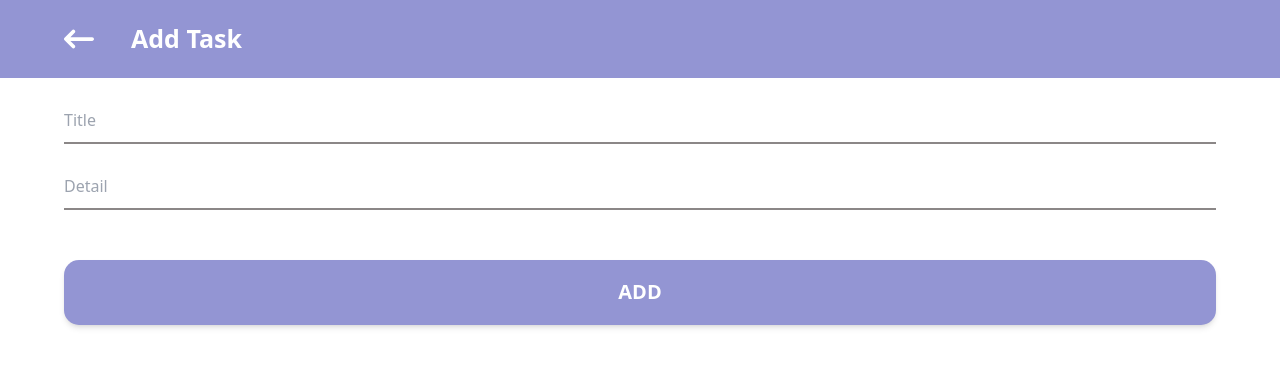
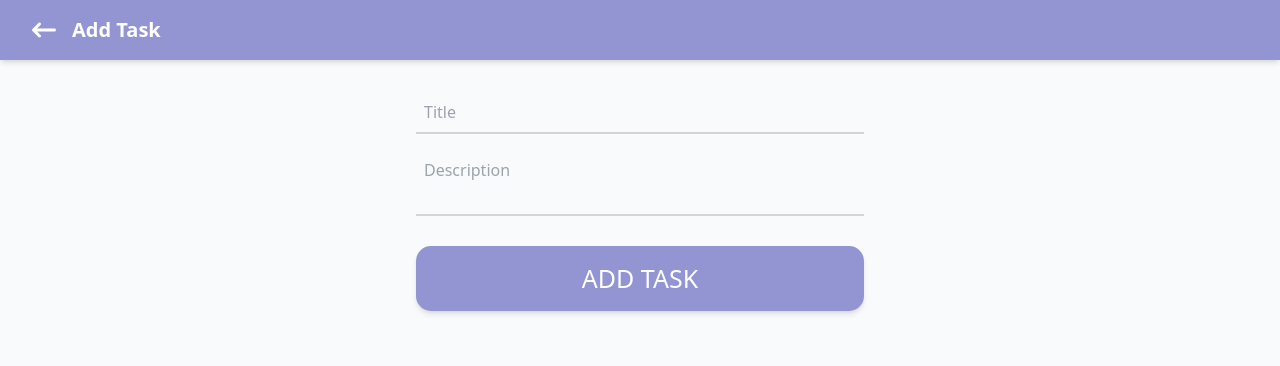
Before and after one commit to kdrv-devv/todolist-next, a Next.js app: page /addtask in a window 1280 px wide. Shown: the top 366 px of the page. Built offline with nearby package versions, Linux system fonts and the light colour scheme.

Commit message:
add-tasks

```diff
--- a/app/addtask/page.tsx
+++ b/app/addtask/page.tsx
@@ -1,37 +1,136 @@
-"use client"
-import { useRouter } from 'next/navigation'
+"use client";
+import { useRouter } from "next/navigation";
+import { useState, useEffect } from "react";
 import { FaArrowLeftLong } from "react-icons/fa6";
+import { toast } from "react-toastify";
 
 const AddTask = () => {
+  const router = useRouter();
+  const [mounted, setMounted] = useState(false);
+  const [formData, setFormData] = useState({
+    title: "",
+    descrip: "",
+  });
 
-    const router = useRouter()
+  useEffect(() => {
+    setMounted(true);
+  }, []);
 
+  const handleChange = (
+    e: React.ChangeEvent<HTMLInputElement | HTMLTextAreaElement>
+  ) => {
+    const { name, value } = e.target;
+    setFormData((prev) => ({
+      ...prev,
+      [name]: value,
+    }));
+  };
+
+  const handleSubmit = async (e: React.FormEvent) => {
+    e.preventDefault();
+
+    if (!formData.title.trim() || !formData.descrip.trim()) {
+      toast.error("Please fill in all fields!");
+      return;
+    }
+
+    try {
+      const newTask = {
+        id: Date.now().toString(),
+        title: formData.title.trim(),
+        descrip: formData.descrip.trim(),
+        createdAt: new Date().toISOString(),
+      };
+
+      // Xavfsiz tarzda localStorage'ga saqlash
+      if (typeof window !== "undefined") {
+        const existingTasks = JSON.parse(localStorage.getItem("tasks") || "[]");
+        localStorage.setItem(
+          "tasks",
+          JSON.stringify([...existingTasks, newTask])
+        );
+      }
+
+      toast.success("Task successfully added!");
+
+      // Form ni tozalash
+      setFormData({
+        title: "",
+        descrip: "",
+      });
+
+      // Bosh sahifaga yo'naltirish
+      setTimeout(() => {
+        router.push("/");
+      }, 1000);
+    } catch (error) {
+      console.error("Xatolik:", error);
+      toast.error("Xatolik yuz berdi!");
+    }
+  };
+
+  if (!mounted) {
+    return null;
+  }
 
   return (
-    <section className="add-page">
-      <header className="todo-header sticky top-0  bg-[#9395d3]">
-        <div className="container flex items-center gap-[37px]  py-5">
-          <button onClick={() => router.push("/")} className="font-[600] text-[30px] text-[#fff]">
-            <FaArrowLeftLong />
-          </button>
-          <h2 className="font-[600] text-[25px] text-[#fff]">Add Task</h2>
+    <div className="min-h-screen bg-gray-50">
+      <header className="bg-[#9395d3] shadow-md">
+        <div className="max-w-7xl mx-auto px-4 sm:px-6 lg:px-8 py-4">
+          <div className="flex items-center gap-4">
+            <button
+              type="button"
+              onClick={() => router.push("/")}
+              className="text-white hover:opacity-80 transition-opacity"
+            >
+              <FaArrowLeftLong size={24} />
+            </button>
+            <h1 className="text-xl font-semibold text-white">Add Task</h1>
+          </div>
         </div>
       </header>
 
-      {/* start add task main section */}
+      <main className="max-w-7xl mx-auto px-4 sm:px-6 lg:px-8 py-8">
+        <div className="max-w-md mx-auto">
+          <form onSubmit={handleSubmit} className="space-y-6">
+            <div className="space-y-4">
+              <div>
+                <input
+                  type="text"
+                  name="title"
+                  value={formData.title}
+                  onChange={handleChange}
+                  placeholder="Title"
+                  className="w-full p-2 border-b-2 border-gray-300 focus:border-[#9395d3]
+                           outline-none transition-colors bg-transparent"
+                  maxLength={100}
+                />
+              </div>
 
-      <section className="add-task-container">
-        <div className="container pt-[30px] min-h-[500px]">
-          <form className="flex flex-col gap-[50px]" action="">
-            <div className="flex flex-col gap-[30px] text-[#8b8787] font-[400] text-[16px]">
-              <input className="outline-none border-b-2 pb-[10px] border-[#8B8787] " type="text" placeholder="Title" />
-              <input className="outline-none border-b-2 pb-[10px] border-[#8B8787]" type="text" placeholder="Detail" />
+              <div>
+                <textarea
+                  name="descrip"
+                  value={formData.descrip}
+                  onChange={handleChange}
+                  placeholder="Description"
+                  rows={2}
+                  className="w-full p-2 border-b-2 border-gray-300
+                           outline-none transition-colors bg-transparent resize-none"
+                  maxLength={200}
+                />
+              </div>
             </div>
-            <button className="shadow-md font-[600] text-[20px] text-[#fff] bg-[#9395d3] rounded-[15px] w-full h-[65px]">ADD</button>
+
+            <button
+              type="submit"
+              className="cancel  shadow-md font-[400] text-[25px] text-[#fff] bg-[#9395d3] transition-all active:bg-[#5b5d91] rounded-[15px] w-full h-[65px]"
+            >
+              ADD TASK
+            </button>
           </form>
         </div>
-      </section>
-    </section>
+      </main>
+    </div>
   );
 };
 
--- a/app/completed/page.tsx
+++ b/app/completed/page.tsx
@@ -12,10 +12,10 @@ const Completed = () => {
     }, []);
 
     if (!isClient) return null; // Server tarafda hech narsa render qilinmaydi
+  //   localStorage bilan ishlash start
 
 
 
-  //   localStorage bilan ishlash start
 
   return (
     <section className="todo-list">
--- a/app/edittask/page.tsx
+++ b/app/edittask/page.tsx
@@ -11,6 +11,9 @@ const EditTask = () => {
       }, []);
 
       if (!isClient) return null; // Server tarafda hech narsa render qilinmaydi
+
+
+
 
 
 
@@ -35,8 +38,8 @@ const EditTask = () => {
                  <input className="outline-none border-b-2 pb-[10px] border-[#8B8787]" type="text" placeholder="Detail" />
                </div>
                 <div className='flex items-center justify-between'>
-               <button className="update shadow-md font-[400] text-[15px] text-[#fff] bg-[#9395d3] rounded-[15px] w-[47%] h-[65px]">Update</button>
-               <button onClick={()=> router.push("/")} className="cancel  shadow-md font-[400] text-[15px] text-[#fff] bg-[#9395d3] rounded-[15px] w-[47%] h-[65px]">Cancel</button>
+               <button className="update shadow-md font-[400] text-[15px] text-[#fff] bg-[#9395d3] transition-all active:bg-[#5b5d91] rounded-[15px] w-[47%] h-[65px]">Update</button>
+               <button onClick={()=> router.push("/")} className="cancel  shadow-md font-[400] text-[15px] text-[#fff] bg-[#9395d3] transition-all active:bg-[#5b5d91] rounded-[15px] w-[47%] h-[65px]">Cancel</button>
                 </div>
              </form>
            </div>
--- a/app/layout.tsx
+++ b/app/layout.tsx
@@ -1,5 +1,7 @@
 import type { Metadata } from "next";
 import { Geist, Geist_Mono } from "next/font/google";
+import { ToastContainer } from "react-toastify";
+import "react-toastify/dist/ReactToastify.css";
 import "./globals.css";
 
 const geistSans = Geist({
@@ -28,6 +30,19 @@ export default function RootLayout({
         className={`${geistSans.variable} ${geistMono.variable} antialiased`}
       >
         {children}
+        <ToastContainer
+          position="top-right"
+          className={"w-[100px]"}
+          autoClose={2000}
+          hideProgressBar={false}
+          newestOnTop={false}
+          closeOnClick
+          rtl={false}
+          pauseOnFocusLoss
+          draggable
+          pauseOnHover
+          theme="light"
+        />
       </body>
     </html>
   );
--- a/app/page.tsx
+++ b/app/page.tsx
@@ -10,11 +10,18 @@ import { useEffect, useState } from "react";
 const Home = () => {
   const router = useRouter();
   const [isClient, setIsClient] = useState(false);
+  const [alltasks, setAllTasks] = useState([]);
   useEffect(() => {
     setIsClient(true);
+    if (typeof window !== "undefined") {
+      const existingTasks = JSON.parse(localStorage.getItem("tasks") || "[]");
+      setAllTasks(existingTasks);
+    }
   }, []);
 
   if (!isClient) return null; // Server tarafda hech narsa render qilinmaydi
+
+
 
   return (
     <section className="todo-list">
@@ -28,17 +35,18 @@ const Home = () => {
       </header>
 
       <section className="main-container bg-[#d6d7ef]">
-        <div className="container py-[10px] flex flex-col gap-[20px]">
-          {Array.from({ length: 15 }).map((_, idx) => (
+        <div className="container py-[10px] flex flex-col gap-[20px] min-h-[calc(100vh-160px)]">
+          {alltasks.length > 0 ? (
+            alltasks.map((value: any) => (
               <div
-              key={idx}
+                key={value.id}
                 className="todo-item flex items-center justify-between h-[82px] bg-[#fff] w-full rounded-[15px] p-[20px]"
               >
                 <div className="todo-task flex flex-col ">
                   <h3 className="text-[#9395d3] font-[600] text-[13px]">
-                  TODO TITLE
+                    {value.title}
                   </h3>
-                <h4 className="font-[400] text-[10px]">TODO SUB TITLE</h4>
+                  <h4 className="font-[400] text-[10px]">{value.descrip}</h4>
                 </div>
                 <div className="todo-actions flex items-center gap-[20px] text-[#B3B7EE]">
                   <button onClick={() => router.push("/edittask")}>
@@ -52,7 +60,10 @@ const Home = () => {
                   </button>
                 </div>
               </div>
-          ))}
+            ))
+          ) : (
+            <h1 className="">hali task yo'q</h1>
+          )}
         </div>
       </section>
 
@@ -68,7 +79,10 @@ const Home = () => {
             <IoListSharp />
             <h5>All</h5>
           </button>
-          <button onClick={()=> router.push("/completed")} className="flex flex-col items-center text-[#9395D3]">
+          <button
+            onClick={() => router.push("/completed")}
+            className="flex flex-col items-center text-[#9395D3]"
+          >
             <FaCheck />
             <h5>Completed</h5>
           </button>
--- a/package.json
+++ b/package.json
@@ -17,6 +17,7 @@
     "react": "^19.0.0",
     "react-dom": "^19.0.0",
     "react-icons": "^5.4.0",
+    "react-toastify": "^11.0.3",
     "tailwind-merge": "^3.0.1",
     "tailwindcss-animate": "^1.0.7"
   },
```
Also changed, not shown: 1 other file (tests, documents, lock files or other folders). Lines whose indentation alone changed are shown as unchanged.
